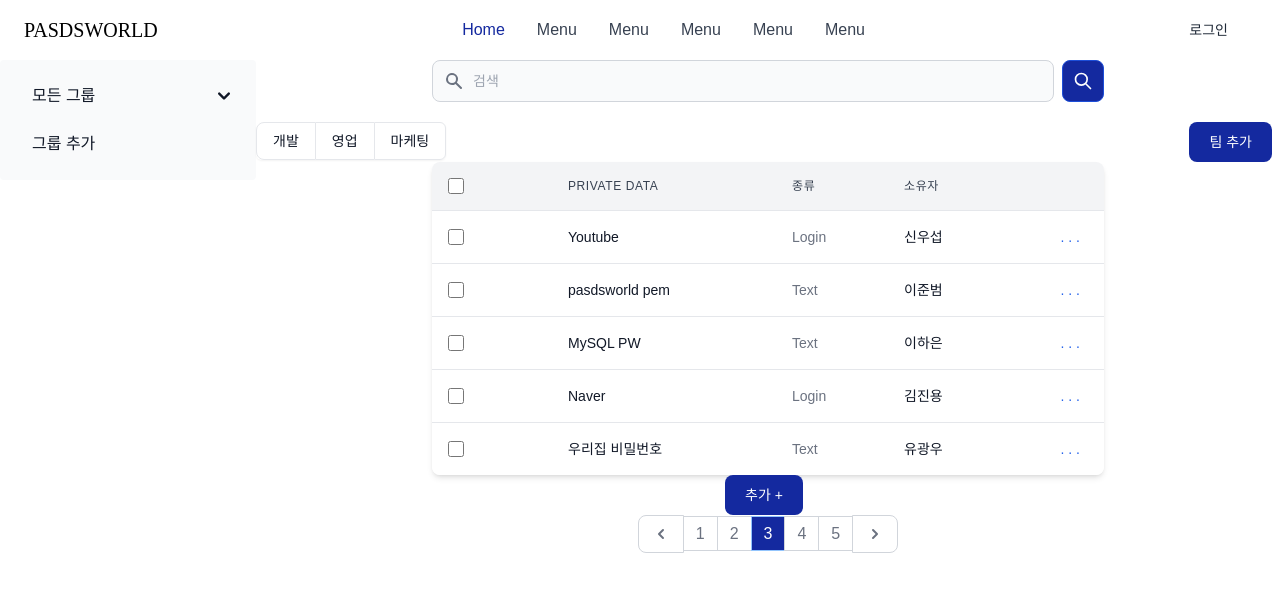
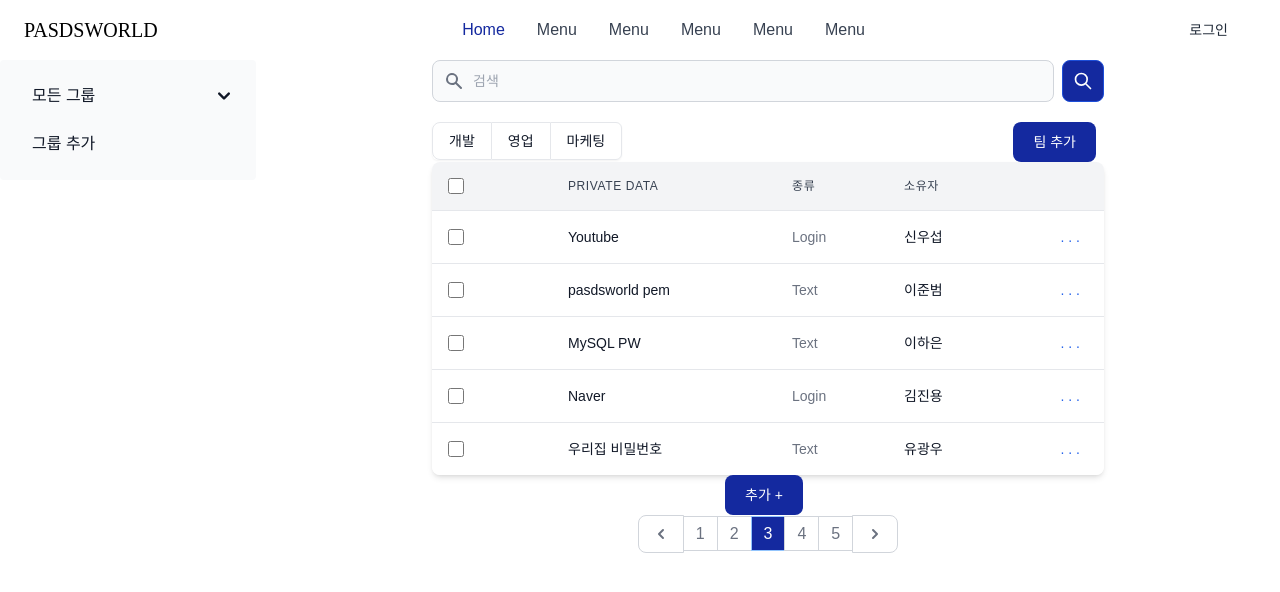
Before and after one commit to ssafy-10th-s101-team/PASDS-WORLD, a Vue app in the folder front/: page /vault in a window 1280 px wide. Shown: the top 592 px of the page. Built offline with nearby package versions, Linux system fonts and the light colour scheme; a web font is replaced by a local one.

Commit message:
[FE] design: <팀 버튼 css 수정>

```diff
--- a/front/src/components/common/DashboardTeamButtonGroup.vue
+++ b/front/src/components/common/DashboardTeamButtonGroup.vue
@@ -1,5 +1,5 @@
 <template>
-  <div class="flex justify-between">
+  <div class="max-w-2xl mx-auto flex justify-between">
     <!-- This is an example component -->
     <div class="max-w-lg">
       <div class="inline-flex shadow-sm rounded-md mt-5" role="group">
```
